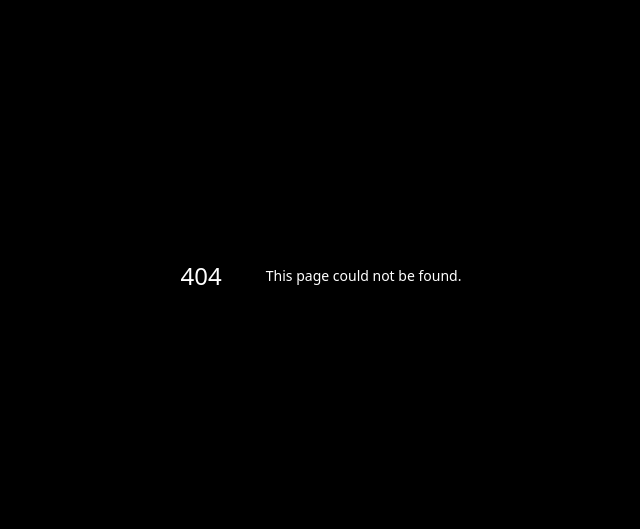
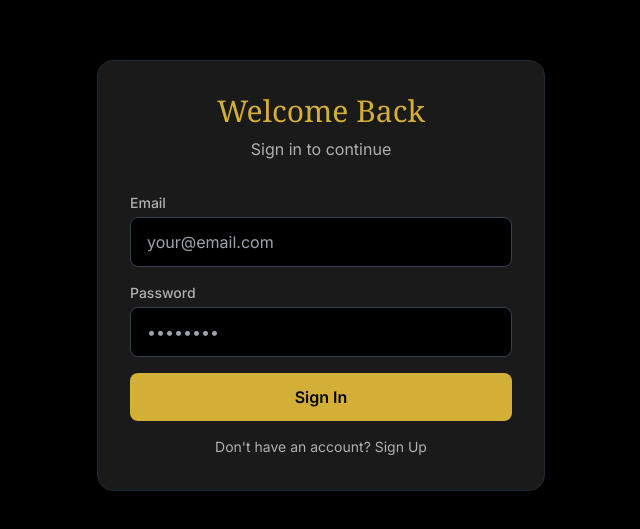
Before and after one commit to davidandra-bot/cineconnect, a Next.js app: page /auth in a window 1280 px wide. Before the commit this address had no page. Shown: the part 125-654 px from the top of the page, without its empty margins (319-959 px from the left). Built offline with nearby package versions, Linux system fonts and the light colour scheme.

Commit message:
Add authentication page with login and signup forms

```diff
--- /dev/null
+++ b/app/auth/page.tsx
@@ -0,0 +1,116 @@
+'use client';
+
+import { useState } from 'react';
+import { supabase } from '@/lib/supabase';
+import { useRouter } from 'next/navigation';
+
+export default function AuthPage() {
+  const router = useRouter();
+  const [isLogin, setIsLogin] = useState(true);
+  const [email, setEmail] = useState('');
+  const [password, setPassword] = useState('');
+  const [loading, setLoading] = useState(false);
+  const [error, setError] = useState('');
+
+  const handleSubmit = async (e: React.FormEvent) => {
+    e.preventDefault();
+    setLoading(true);
+    setError('');
+
+    try {
+      if (isLogin) {
+        const { error } = await supabase.auth.signInWithPassword({
+          email,
+          password,
+        });
+        if (error) throw error;
+        router.push('/');
+      } else {
+        const { error } = await supabase.auth.signUp({
+          email,
+          password,
+          options: {
+            data: {
+              username: email.split('@')[0],
+            },
+          },
+        });
+        if (error) throw error;
+        setError('Check your email for verification link!');
+        setIsLogin(true);
+      }
+    } catch (err: any) {
+      setError(err.message);
+    } finally {
+      setLoading(false);
+    }
+  };
+
+  return (
+    <div className="min-h-screen flex items-center justify-center bg-black px-4">
+      <div className="w-full max-w-md p-8 bg-surface-elevated rounded-2xl border border-gray-800">
+        <div className="text-center mb-8">
+          <h1 className="text-3xl font-serif text-gold">
+            {isLogin ? 'Welcome Back' : 'Join CineConnect'}
+          </h1>
+          <p className="text-text-secondary mt-2">
+            {isLogin ? 'Sign in to continue' : 'Create your movie community account'}
+          </p>
+        </div>
+
+        <form onSubmit={handleSubmit} className="space-y-4">
+          <div>
+            <label className="block text-sm font-medium text-text-secondary mb-1">
+              Email
+            </label>
+            <input
+              type="email"
+              value={email}
+              onChange={(e) => setEmail(e.target.value)}
+              required
+              className="w-full px-4 py-3 bg-black border border-gray-700 rounded-lg text-white focus:border-gold focus:outline-none transition"
+              placeholder="your@email.com"
+            />
+          </div>
+
+          <div>
+            <label className="block text-sm font-medium text-text-secondary mb-1">
+              Password
+            </label>
+            <input
+              type="password"
+              value={password}
+              onChange={(e) => setPassword(e.target.value)}
+              required
+              className="w-full px-4 py-3 bg-black border border-gray-700 rounded-lg text-white focus:border-gold focus:outline-none transition"
+              placeholder="••••••••"
+              minLength={6}
+            />
+          </div>
+
+          {error && (
+            <div className="text-crimson text-sm text-center bg-crimson/10 p-3 rounded-lg">
+              {error}
+            </div>
+          )}
+
+          <button
+            type="submit"
+            disabled={loading}
+            className="w-full py-3 bg-gold text-black rounded-lg font-semibold hover:bg-gold/80 transition disabled:opacity-50"
+          >
+            {loading ? 'Loading...' : isLogin ? 'Sign In' : 'Create Account'}
+          </button>
+
+          <button
+            type="button"
+            onClick={() => setIsLogin(!isLogin)}
+            className="w-full text-text-secondary hover:text-white transition text-sm"
+          >
+            {isLogin ? "Don't have an account? Sign Up" : 'Already have an account? Sign In'}
+          </button>
+        </form>
+      </div>
+    </div>
+  );
+}
```
